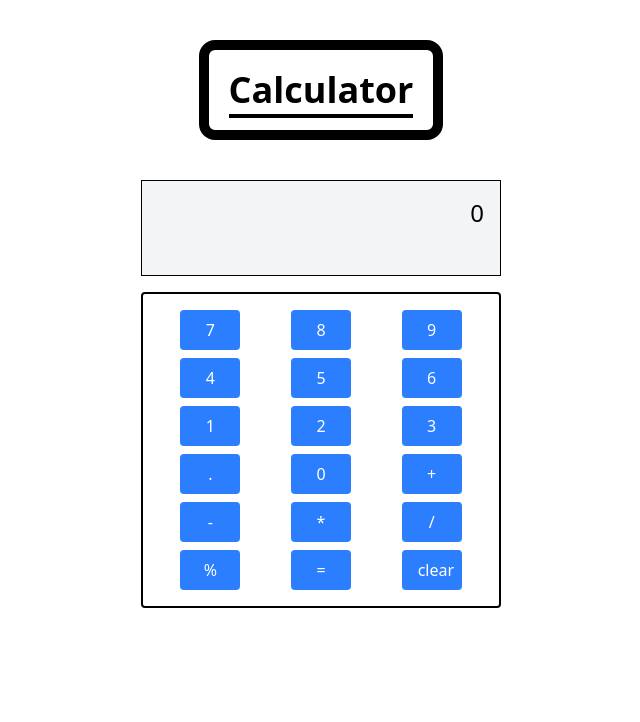
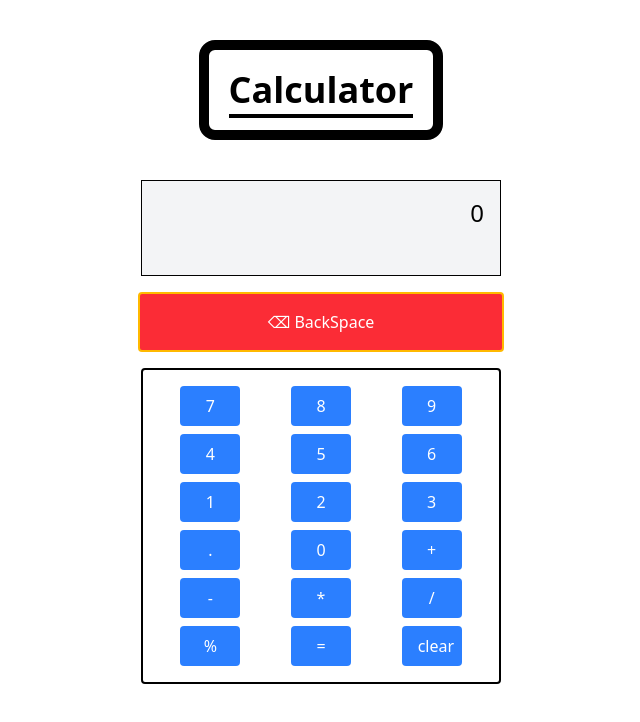
Before and after one commit to bushra-rauf/calculator, a Next.js app: page / in a window 1280 px wide. Shown: the top 722 px of the page, without its empty margins (319-959 px from the left). Built offline with nearby package versions, Linux system fonts and the light colour scheme.

Commit message:
added test file and component

```diff
--- a/package.json
+++ b/package.json
@@ -11,6 +11,7 @@
     "jest:watch": "jest --watch"
   },
   "dependencies": {
+    "@phosphor-icons/react": "^2.1.10",
     "math.js": "^1.1.46",
     "mathjs": "^14.6.0",
     "next": "15.4.6",
--- a/src/app/page.tsx
+++ b/src/app/page.tsx
@@ -4,9 +4,10 @@ import Keyboard from "@/components/Keyborad";
 import { useState } from "react";
 import Display from "@/components/Display";
 import { evaluate } from "mathjs";
+import BackButton from "@/components/BackButton";
 export default function Home() {
   const [input, setInput] = useState ('')
-    const [result, setResult] = useState('');
+  const [result, setResult] = useState('');
 
   const handleClick = (value: string) => {
     if (value === 'clear') {
@@ -29,12 +30,17 @@ export default function Home() {
     setResult('');
   };
 
+   const handleBackspace = () => {
+       setInput(prev => prev.slice(0, -1));
+     }
   return (
     <div className="font-sans  ">
       <Header pageTitle="Calculator"/>
 
       < Display input={input} result={result}/>
-
+      <div className="flex justify-center px-auto my-4">
+      <BackButton onBackspace={handleBackspace}/>
+      </div>
       <Keyboard onClick={handleClick}/>
     </div>
   );
--- /dev/null
+++ b/src/components/BackButton/index.tsx
@@ -0,0 +1,17 @@
+
+type BackButtonProps = {
+  onBackspace: () => void;
+};
+
+const BackButton = ({ onBackspace }: BackButtonProps) => {
+  return (
+    <button
+      onClick={onBackspace}
+      className="border-2 p-6 border-amber-400 bg-red-500 text-white px-32  py-4 rounded hover:bg-red-600"
+    >
+      ⌫ BackSpace
+    </button>
+  );
+};
+
+export default BackButton;
```
Also changed, not shown: 2 other files (tests, documents, lock files or other folders).
